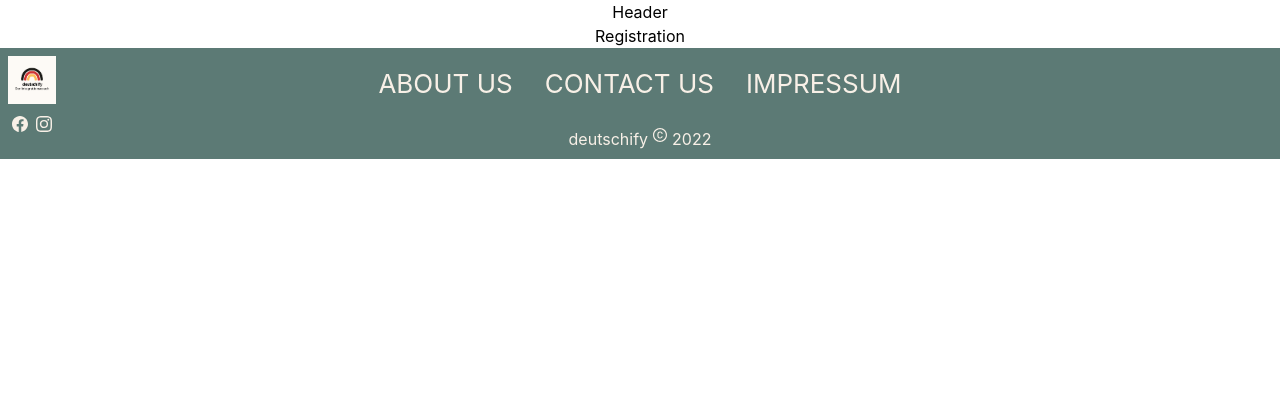
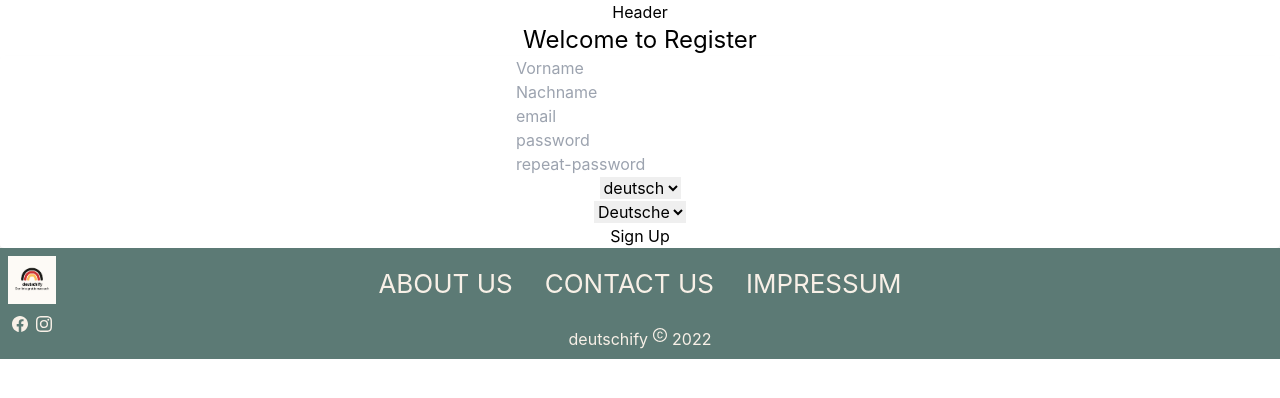
Before and after one commit to deutschify/deutschify, a React (Vite) app: page /registration in a window 1280 px wide. Shown: the top 398 px of the page. Built offline with nearby package versions, Linux system fonts and the light colour scheme; the HTML template or start-up script is replaced by a standard one.

Commit message:
register under development

```diff
--- a/src/App.jsx
+++ b/src/App.jsx
@@ -8,7 +8,7 @@ import Dictionary from "./components/Dictionary";
 import LanguageLevels from "./components/LanguageLevels";
 import Einbuergerungstest from "./components/Einbuergerungstest";
 import Forum from "./components/Forum";
-import Registration from "./components/Registration";
+import PageRegister from "./Pages/PageRegister";
 import Login from "./components/Login";
 import PageNotFound from "./components/PageNotFound";
 function App() {
@@ -25,7 +25,7 @@ function App() {
                     element={<Einbuergerungstest />}
                 />
                 <Route path="/forum" element={<Forum />} />
-                <Route path="/registration" element={<Registration />} />
+                <Route path="/registration" element={<PageRegister />} />
                 <Route path="/login/*" element={<Login />} />
                 <Route path="*" element={<PageNotFound />} />
             </Routes>
--- /dev/null
+++ b/src/Pages/PageRegister.tsx
@@ -0,0 +1,84 @@
+import React from "react";
+import { useForm, SubmitHandler } from "react-hook-form";
+
+interface IUserForm {
+    vorName: string;
+    nachName: string;
+    email: string;
+    password: string;
+    repeatPassword: string;
+    sprache: string;
+    nationalität: string;
+}
+
+
+const PageRegister = () => {
+    const {
+        formState: { errors },
+        register,
+        handleSubmit,
+    } = useForm<IUserForm>();
+
+
+    const onSubmit:SubmitHandler<IUserForm> = (data:IUserForm) => {
+        console.log(data)
+    };
+
+    return (
+        <div>
+            <h1 className="text-2xl">Welcome to Register</h1>
+            <form className="bg-white shadow-md rounded flex-col" onSubmit={handleSubmit(onSubmit)}>
+                <div>
+                    <input
+                        defaultValue=""
+                        {...register("vorName")}
+                        placeholder="Vorname"
+                    />
+                </div>
+                <div>
+                    <input
+                        defaultValue=""
+                        {...register("nachName")}
+                        placeholder="Nachname"
+                    />
+                </div>
+                <div>
+                    <input
+                        defaultValue=""
+                        {...register("email")}
+                        placeholder="email"
+                    />
+                </div>
+                <div>
+                    <input
+                        defaultValue=""
+                        {...register("password")}
+                        placeholder="password"
+                    />
+                </div>
+                <div>
+                    <input
+                        placeholder="repeat-password"
+                        defaultValue=""
+                        {...register("repeatPassword")}
+                    />
+                </div>
+                <div>
+                    <select {...register("sprache")}>
+                        <option value="deutsch">deutsch</option>
+                    </select>
+                </div>
+                <div>
+                    <select {...register("nationalität")}>
+                        <option value="deutsche">Deutsche</option>
+                    </select>
+                </div>
+                <div>
+                    <input type="submit" value="Sign Up" />
+                </div>
+            </form>
+        </div>
+    );
+};
+
+export default PageRegister;
--- a/src/components/Footer.jsx
+++ b/src/components/Footer.jsx
@@ -14,10 +14,10 @@ const Footer = () => {
                     alt=""
                 />
                 <div className="flex m-3 space-x-2">
-                    <div classname="">
+                    <div className="">
                         <BsFacebook />
                     </div>
-                    <div classname="">
+                    <div className="">
                         <BsInstagram />
                     </div>
                 </div>
```
Also changed, not shown: src/Pages/PageLogin.tsx (added).
